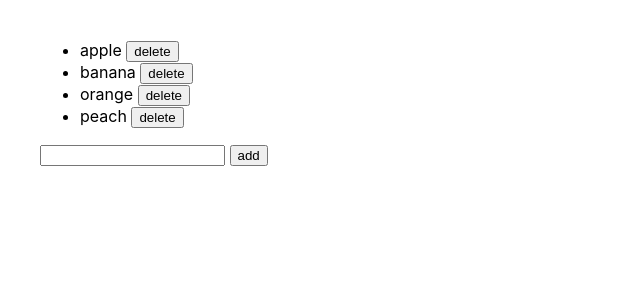
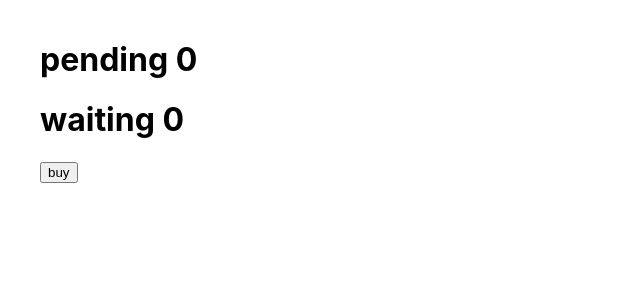
Before and after one commit to osid-alkourd/React-js-course, a React (Create React App) app: page / in a window 1280 px wide. Shown: the top 300 px of the page, without its empty margins (0-640 px from the left). Built offline with nearby package versions, Linux system fonts and the light colour scheme.

Commit message:
solve the challange pending and completing

```diff
--- a/src/App.js
+++ b/src/App.js
@@ -4,42 +4,25 @@ import "./App.css";
 // import MyFirstComponent from './MyFirstComponent';
 
 function App() {
-  const [fruits, setFruits] = useState(["apple", "banana", "orange", "peach"]);
-  const [fruiteInputValue, setFruiteInputValue] = useState("");
-  const fruitsList = fruits.map((ele, index) => {
-    return (
-      <li key={index} style={{ display: "inlineBlock" }}>
-        {ele}
-        {" "}<button  onClick={() => deleteItem(ele)}>delete</button>
-
-      </li>
-    );
-  });
-  function deleteItem(ele){
-
-    const newArray = [...fruits];
-    const newArray2 = newArray.filter((item) => item !== ele);
-    setFruits(newArray2);
-
-  }
-
-  function addFruite() {
-    // const newFruiteArray = [...fruits];
-    // newFruiteArray.push(fruiteInputValue);
-    // setFruits(newFruiteArray);
-    // setFruiteInputValue('');
-    // you can replace the previous code with the following
-    setFruits([...fruits,fruiteInputValue ]);
-    setFruiteInputValue('');
-  }
+  const [pending, setPending] = useState(0);
+  const [completing, setCompleting] = useState(0);
+  function buyProduct() {
+    setPending((p) => p + 1);
+    setTimeout(() => {
+      // setPending((latestPending) => {
+      //   console.log(latestPending);
+      //   setCompleting((c) => c + 1 );
+      //   return 0;
+      // });
+       setCompleting((c) => c + 1);
+       setPending((p) => p - 1);
+    }, 3000);
+  };
   return (
     <div style={{ margin: "40px" }}>
-      <ul>{fruitsList}</ul>
-      <input
-        value={fruiteInputValue}
-        onChange={(e) => setFruiteInputValue(e.target.value)}
-      />{" "}
-      <button onClick={addFruite}>add</button>
+      <h1>pending {pending}</h1>
+      <h1>waiting {completing}</h1>
+      <button onClick={buyProduct}>buy</button>
     </div>
   );
 }
```
